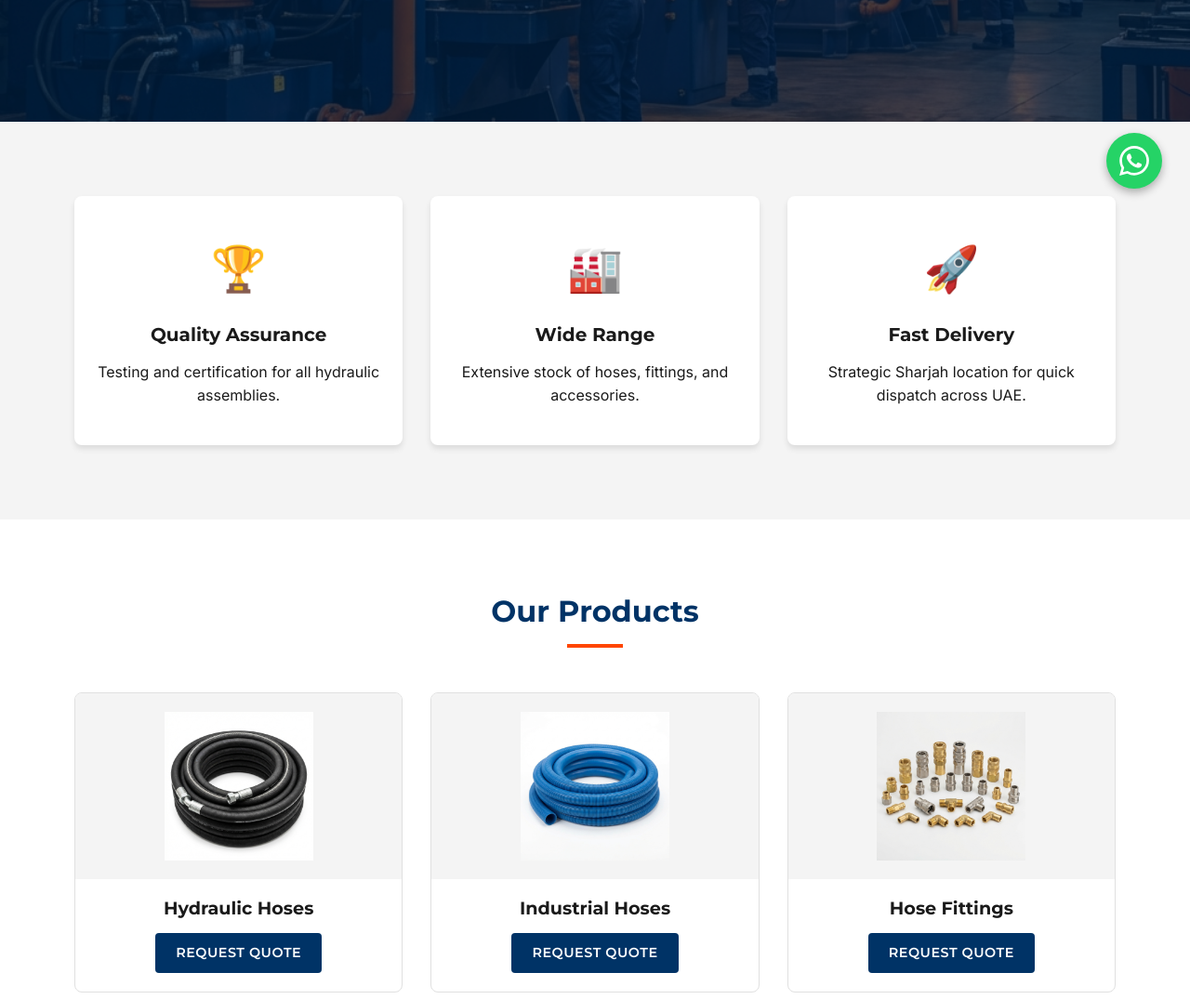
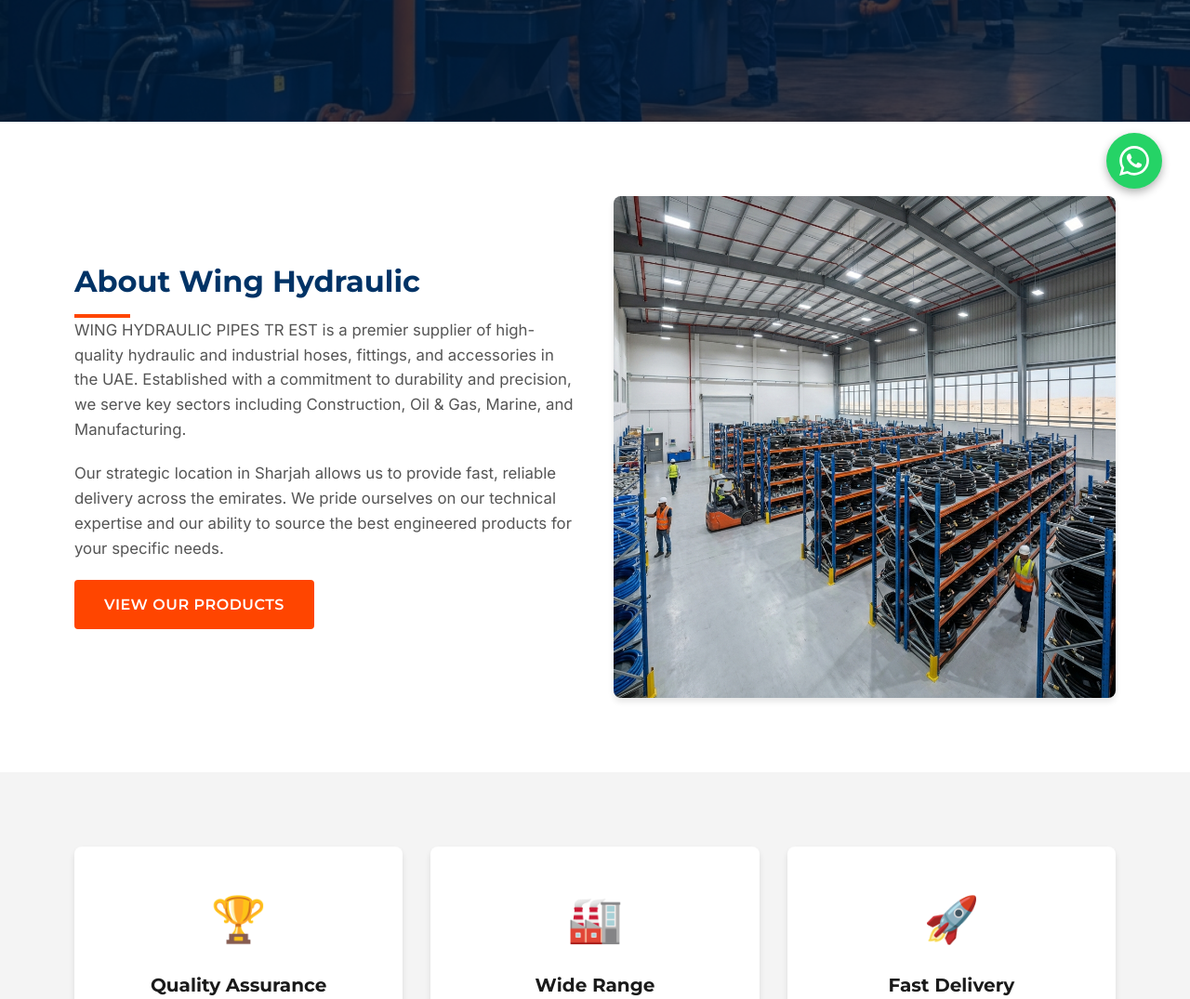
Before and after one commit to PathumDon/wing-hydraulic, a plain HTML site: page index.html in a window 1280 px wide. Shown: the part 567-1642 px from the top of the page at 93% size. Drawn offline with Linux system fonts and the light colour scheme.

Commit message:
Add About Us section and fix navigation links

```diff
--- a/index.html
+++ b/index.html
@@ -38,7 +38,7 @@
     <!-- Header -->
     <header id="main-header">
         <div class="container header-inner">
-            <a href="#" class="logo">
+            <a href="#home" class="logo">
                 <img src="assets/logo.png" alt="Wing Hydraulic Logo">
             </a>
 
@@ -47,7 +47,7 @@
                     <li><a href="#home">Home</a></li>
                     <li><a href="#products">Products</a></li>
                     <li><a href="#industries">Industries</a></li>
-                    <li><a href="#about">Why Us</a></li>
+                    <li><a href="#about">About Us</a></li>
                     <li><a href="#contact" class="nav-cta">Get Quote</a></li>
                 </ul>
             </nav>
@@ -65,7 +65,7 @@
                 <li><a href="#home">Home</a></li>
                 <li><a href="#products">Products</a></li>
                 <li><a href="#industries">Industries</a></li>
-                <li><a href="#about">Why Us</a></li>
+                <li><a href="#about">About Us</a></li>
                 <li><a href="#contact">Contact Us</a></li>
             </ul>
         </div>
@@ -83,6 +83,28 @@
             <div class="hero-ctas">
                 <a href="#contact" class="btn btn-primary">Request a Quote</a>
                 <a href="tel:+971503192055" class="btn btn-secondary">Call Now</a>
+            </div>
+        </div>
+    </section>
+
+    <!-- About Section -->
+    <section id="about" class="section-padding">
+        <div class="container">
+            <div class="about-grid">
+                <div class="about-content">
+                    <h2>About Wing Hydraulic</h2>
+                    <div class="divider ml-0"></div>
+                    <p>WING HYDRAULIC PIPES TR EST is a premier supplier of high-quality hydraulic and industrial hoses,
+                        fittings, and accessories in the UAE. Established with a commitment to durability and precision,
+                        we serve key sectors including Construction, Oil & Gas, Marine, and Manufacturing.</p>
+                    <p>Our strategic location in Sharjah allows us to provide fast, reliable delivery across the
+                        emirates. We pride ourselves on our technical expertise and our ability to source the best
+                        engineered products for your specific needs.</p>
+                    <a href="#products" class="btn btn-primary">View Our Products</a>
+                </div>
+                <div class="about-image">
+                    <img src="assets/about-us.png" alt="About Wing Hydraulic Warehouse">
+                </div>
             </div>
         </div>
     </section>
--- a/style.css
+++ b/style.css
@@ -169,6 +169,42 @@
     width: 60px;
     background-color: var(--accent);
     margin: 10px auto 0;
+}
+
+.divider.ml-0 {
+    margin-left: 0;
+    margin-right: 0;
+}
+
+/* About Section */
+.about-grid {
+    display: grid;
+    grid-template-columns: 1fr;
+    gap: 40px;
+    align-items: center;
+}
+
+.about-content h2 {
+    font-size: 2rem;
+    margin-bottom: 15px;
+    text-align: left;
+}
+
+.about-content p {
+    margin-bottom: 20px;
+    color: #555;
+    font-size: 1.05rem;
+}
+
+.about-image img {
+    border-radius: 8px;
+    box-shadow: var(--shadow);
+}
+
+@media(min-width: 992px) {
+    .about-grid {
+        grid-template-columns: 1fr 1fr;
+    }
 }
 
 /* Top Bar */
```
Also changed, not shown: assets/about-us.png (added).
